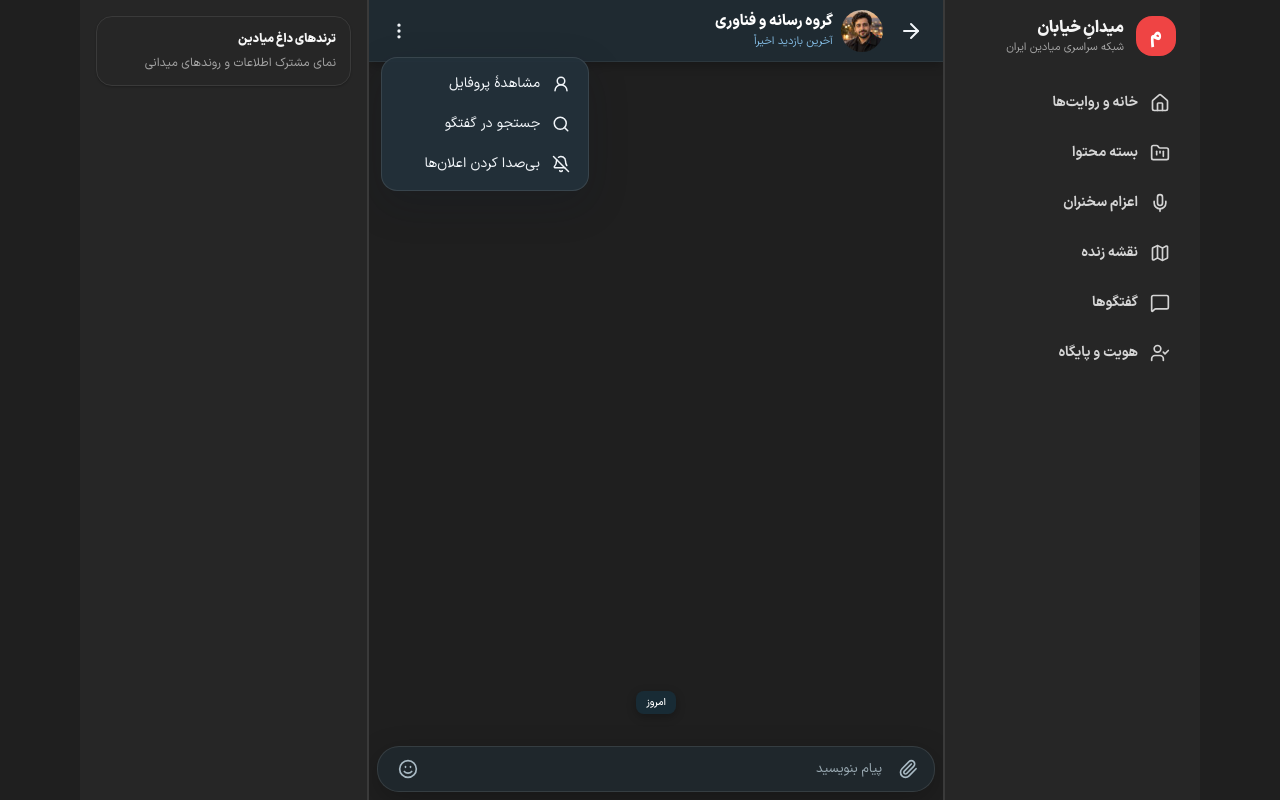
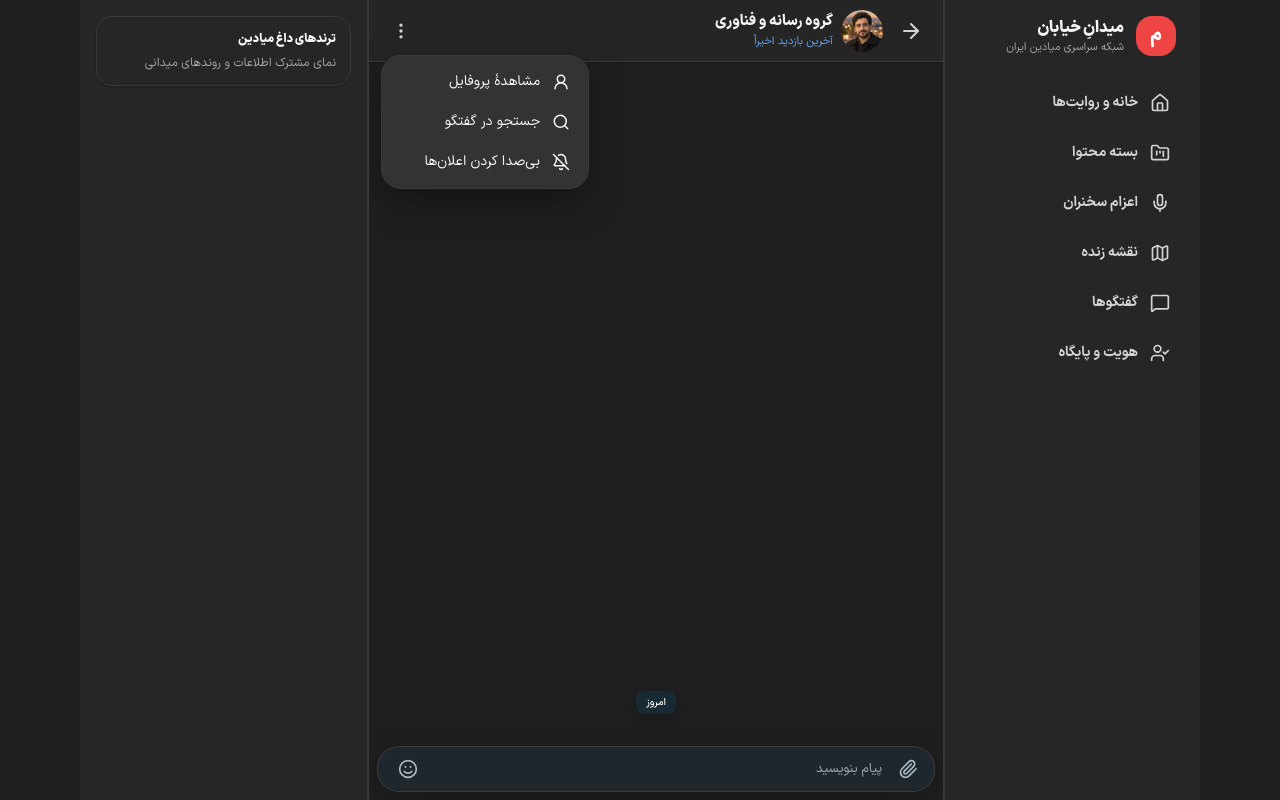
Before and after one commit to mohammad-mohammad-soltani/meydan, a Next.js app: page /chat/code-explore in a window 1280 px wide. Both pictures are taken after a click on the button 399 px from the left and 30 px from the top of the page. Built offline with nearby package versions, Linux system fonts and the light colour scheme.

Commit message:
refactor: migrate chat header to semantic tokens

```diff
--- a/features/chat/components/ChatHeader.tsx
+++ b/features/chat/components/ChatHeader.tsx
@@ -12,29 +12,31 @@ type ChatHeaderProps = {
   onBack: () => void;
 };
 
+const menuItemClass = "flex w-full items-center gap-3 rounded-xl px-3 py-2.5 text-right transition-colors hover:bg-hover";
+
 export function ChatHeader({ conversation, isLeaving, onBack }: ChatHeaderProps) {
   const { participant } = conversation;
   const [isMenuOpen, setIsMenuOpen] = useState(false);
   const closeMenu = () => setIsMenuOpen(false);
 
   return (
-    <header className="relative z-30 flex h-[62px] shrink-0 items-center justify-between border-b border-slate-200/70 bg-white/95 px-3 shadow-sm backdrop-blur-md dark:border-white/[.06] dark:bg-[#202c33]/95">
+    <header className="relative z-30 flex h-[62px] shrink-0 items-center justify-between border-b border-border bg-surface-glass px-3 shadow-xs backdrop-blur-md">
       <div className="flex min-w-0 items-center gap-2">
-        <button type="button" onClick={onBack} disabled={isLeaving} aria-label="بازگشت به گفتگوها" className="shrink-0 rounded-full p-2 text-slate-600 transition hover:bg-slate-100 focus-visible:outline-none focus-visible:ring-2 focus-visible:ring-[#58a6dd] disabled:opacity-50 dark:text-slate-100 dark:hover:bg-white/10"><ArrowRight className="h-6 w-6" /></button>
+        <button type="button" onClick={onBack} disabled={isLeaving} aria-label="بازگشت به گفتگوها" className="grid h-10 w-10 shrink-0 place-items-center rounded-full text-icon transition-colors hover:bg-hover focus-visible:outline-none focus-visible:ring-2 focus-visible:ring-ring disabled:text-disabled-foreground"><ArrowRight className="h-6 w-6" /></button>
         <Image src={chatAvatar(participant.avatarTone)} alt="" width={42} height={42} className="h-[42px] w-[42px] shrink-0 rounded-full object-cover" />
         <div className="min-w-0">
-          <div className="flex items-center gap-1"><h1 className="truncate text-[15px] font-extrabold text-slate-900 dark:text-white">{participant.name}</h1>{participant.isVerified ? <BadgeCheck className="h-3.5 w-3.5 shrink-0 fill-[#5c9edb] text-white" aria-label="تأییدشده" /> : null}</div>
-          <p className="truncate text-[11px] text-[#5c9edb] dark:text-[#80b8df]">{participant.isOnline ? "آنلاین" : "آخرین بازدید اخیراً"}</p>
+          <div className="flex items-center gap-1"><h1 className="truncate text-[15px] font-extrabold text-foreground">{participant.name}</h1>{participant.isVerified ? <BadgeCheck className="h-3.5 w-3.5 shrink-0 fill-verified text-on-solid" aria-label="تأییدشده" /> : null}</div>
+          <p className="truncate text-[11px] text-verified">{participant.isOnline ? "آنلاین" : "آخرین بازدید اخیراً"}</p>
         </div>
       </div>
 
       <div className="relative shrink-0">
         {isMenuOpen ? <button type="button" tabIndex={-1} aria-label="بستن منو" onClick={closeMenu} className="fixed inset-0 z-30 cursor-default" /> : null}
-        <button type="button" aria-label="گزینه‌های بیشتر" aria-expanded={isMenuOpen} onClick={() => setIsMenuOpen((open) => !open)} className="relative z-40 rounded-full p-2 text-slate-600 hover:bg-slate-100 focus-visible:outline-none focus-visible:ring-2 focus-visible:ring-[#58a6dd] dark:text-slate-100 dark:hover:bg-white/10"><MoreVertical className="h-5 w-5" /></button>
-        <div role="menu" aria-hidden={!isMenuOpen} className={"absolute left-0 top-11 z-40 w-52 origin-top-left overflow-hidden rounded-2xl border border-black/[.06] bg-white/95 p-1.5 text-sm text-slate-700 shadow-[0_14px_40px_rgba(15,23,42,.2)] backdrop-blur-xl transition duration-200 ease-out dark:border-white/10 dark:bg-[#23313a]/95 dark:text-slate-100 " + (isMenuOpen ? "visible translate-y-0 scale-100 opacity-100" : "invisible pointer-events-none -translate-y-1 scale-95 opacity-0")}>
-          <button type="button" role="menuitem" onClick={closeMenu} className="flex w-full items-center gap-3 rounded-xl px-3 py-2.5 text-right hover:bg-slate-100 dark:hover:bg-white/10"><UserRound className="h-4.5 w-4.5" /><span>مشاهدهٔ پروفایل</span></button>
-          <button type="button" role="menuitem" onClick={closeMenu} className="flex w-full items-center gap-3 rounded-xl px-3 py-2.5 text-right hover:bg-slate-100 dark:hover:bg-white/10"><Search className="h-4.5 w-4.5" /><span>جستجو در گفتگو</span></button>
-          <button type="button" role="menuitem" onClick={closeMenu} className="flex w-full items-center gap-3 rounded-xl px-3 py-2.5 text-right hover:bg-slate-100 dark:hover:bg-white/10"><BellOff className="h-4.5 w-4.5" /><span>بی‌صدا کردن اعلان‌ها</span></button>
+        <button type="button" aria-label="گزینه‌های بیشتر" aria-expanded={isMenuOpen} onClick={() => setIsMenuOpen((open) => !open)} className="relative z-40 grid h-10 w-10 place-items-center rounded-full text-icon transition-colors hover:bg-hover focus-visible:outline-none focus-visible:ring-2 focus-visible:ring-ring"><MoreVertical className="h-5 w-5" /></button>
+        <div role="menu" aria-hidden={!isMenuOpen} className={`absolute left-0 top-11 z-40 w-52 origin-top-left overflow-hidden rounded-panel border border-border bg-popover p-1.5 text-sm text-popover-foreground shadow-popover backdrop-blur-xl transition duration-200 ease-out ${isMenuOpen ? "visible translate-y-0 scale-100 opacity-100" : "invisible pointer-events-none -translate-y-1 scale-95 opacity-0"}`}>
+          <button type="button" role="menuitem" onClick={closeMenu} className={menuItemClass}><UserRound className="h-4.5 w-4.5" /><span>مشاهدهٔ پروفایل</span></button>
+          <button type="button" role="menuitem" onClick={closeMenu} className={menuItemClass}><Search className="h-4.5 w-4.5" /><span>جستجو در گفتگو</span></button>
+          <button type="button" role="menuitem" onClick={closeMenu} className={menuItemClass}><BellOff className="h-4.5 w-4.5" /><span>بی‌صدا کردن اعلان‌ها</span></button>
         </div>
       </div>
     </header>
```
